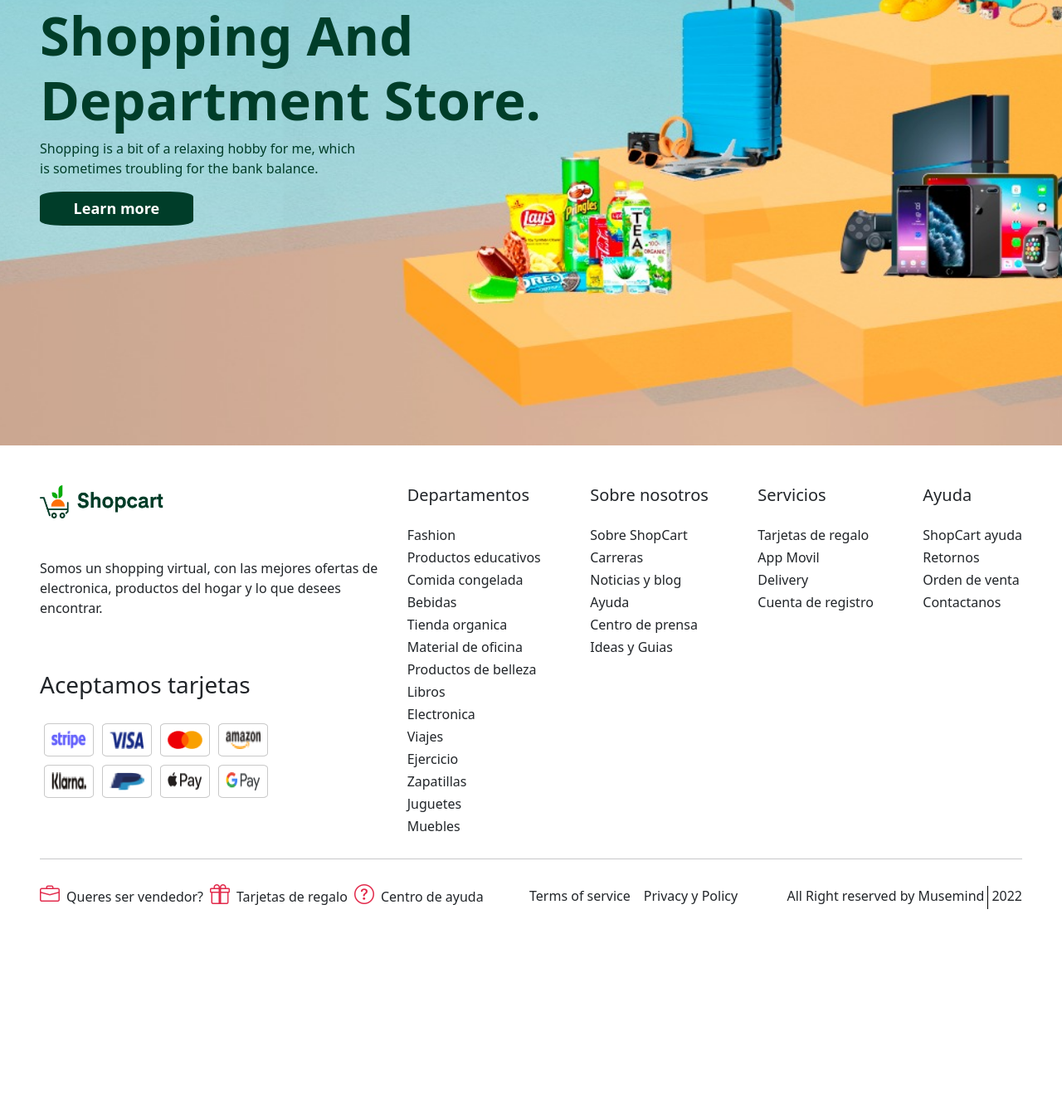
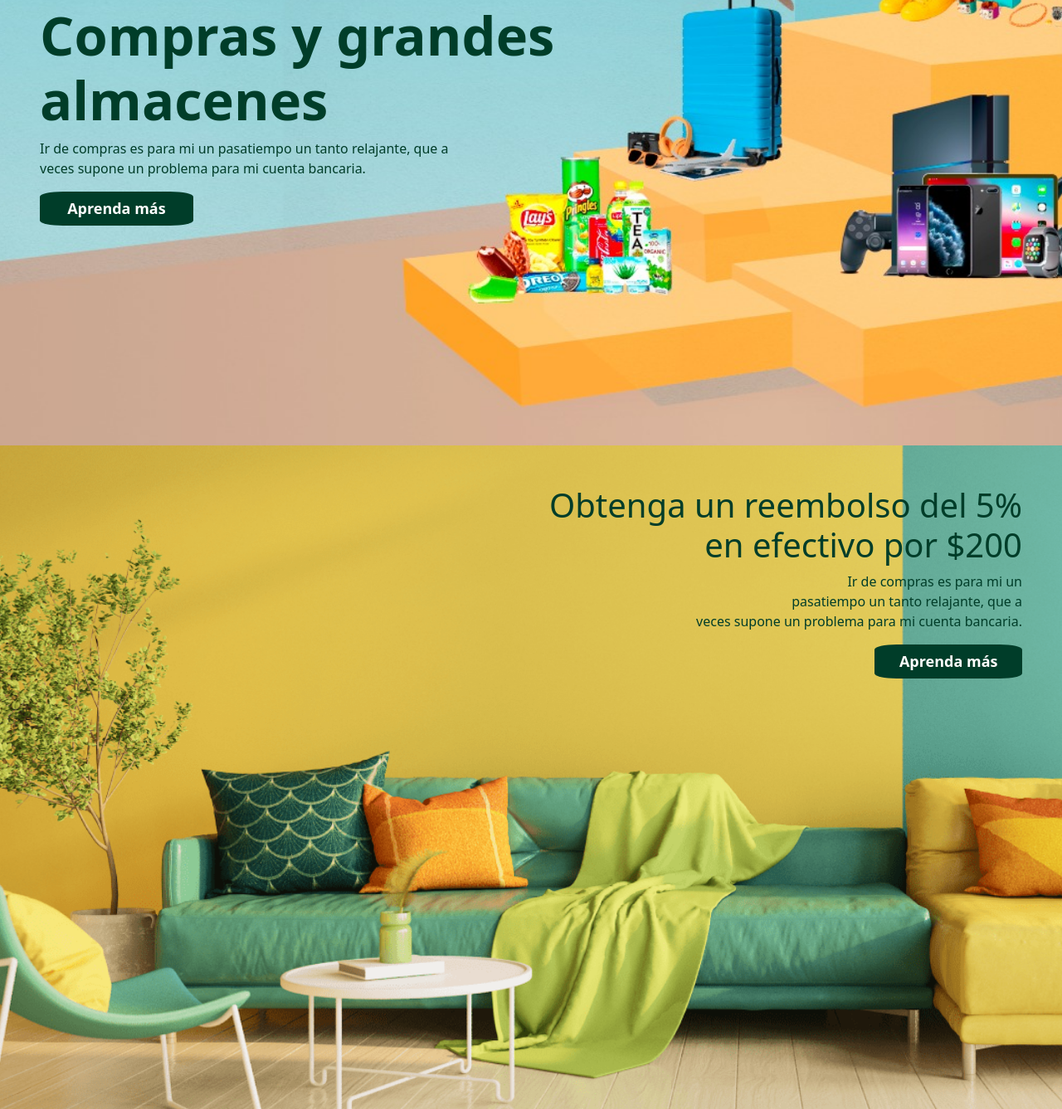
Before and after one commit to NicoLopezBjj/maquetadoecommerce, a plain HTML site: page index.html in a window 1280 px wide. Shown: the part 377-1714 px from the top of the page at 83% size. Before the commit the page ends 1497 px from the top, so only its background shows below. Drawn offline with nearby package versions, Linux system fonts and the light colour scheme.

Commit message:
add section descuento

```diff
--- a/estilo.css
+++ b/estilo.css
@@ -37,6 +37,26 @@
     background-size: cover;
     background-position: center;
 }
+
+
+/* Section Sillon */
+.imgSillon{
+    background-image: url(Img/FotoSillones.png);
+    height: 100vh !important;
+    width: 100% !important;
+    background-size: cover;
+    background-position: center;
+}
+
+.fondo{
+    background-color: #003D29 !important;
+    color: white;
+}
+
+.derecha{
+    text-align: end !important;
+}
+
 
 /* Footer */
 
--- a/index.html
+++ b/index.html
@@ -46,16 +46,35 @@
             <a href="" class="nav-link px-2"><i class="bi bi-person px-2 size"></i>Account</a>
             <a href="" class="nav-link px-2"><i class="bi bi-cart-plus px-2 size"></i>Cart</a>
         </div>
+
     </nav>
     <!-- Section HERO -->
+
     <section class="hero">
         <div class="d-flex flex-column justify-content-center text-align-center h-100 mb-5 ms-5">
-            <h1 class="colorVerde tamaño">Shopping And<br>
-            Department Store.</h1>
-            <p class="colorVerde">Shopping is a bit of a relaxing hobby for me, which <br> is sometimes troubling for the bank balance.</p>
-            <button class="btn heroBoton ">Learn more</button>
+            <h1 class="colorVerde tamaño">Compras y grandes <br> almacenes</h1>
+            <p class="colorVerde">Ir de compras es para mi un pasatiempo un tanto relajante, que a<br> veces supone un problema para mi cuenta bancaria.</p>
+            <button class="btn heroBoton ">Aprenda más</button>
         </div>
     </section>
+
+    <!-- Seccion DESCUENTO -->
+    <section>
+        <div class="imgSillon">
+            <div class="d-flex flex-column p-5 derecha ">
+                <h1 class="colorVerde">Obtenga un reembolso del 5% <br> en efectivo por $200</h1>
+                <p class="colorVerde">Ir de compras es para mi un <br> pasatiempo un tanto relajante, que a<br> veces supone un problema para mi cuenta bancaria.</p>
+                <div class="derecha">
+                    <button class="btn heroBoton">Aprenda más</button>
+                </div>
+            </div>
+        </div>
+    </section>
+
+
+
+    <!-- FOOTER -->
+
     <footer>
         <div class="d-flex  mt-5 w-100">
             <div class="d-flex flex-column col-4 ms-5">
```
Also changed, not shown: Img/FotoSillones.png (added).
